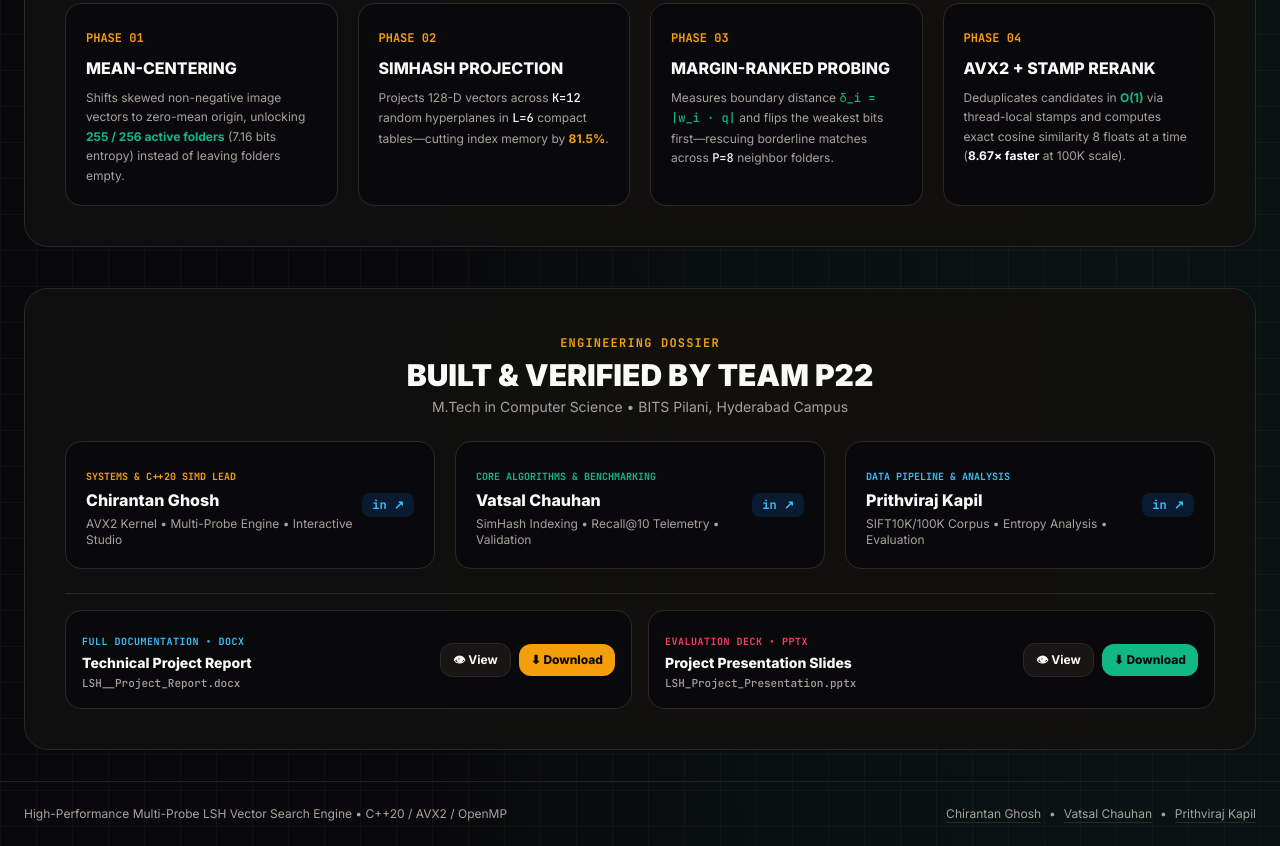
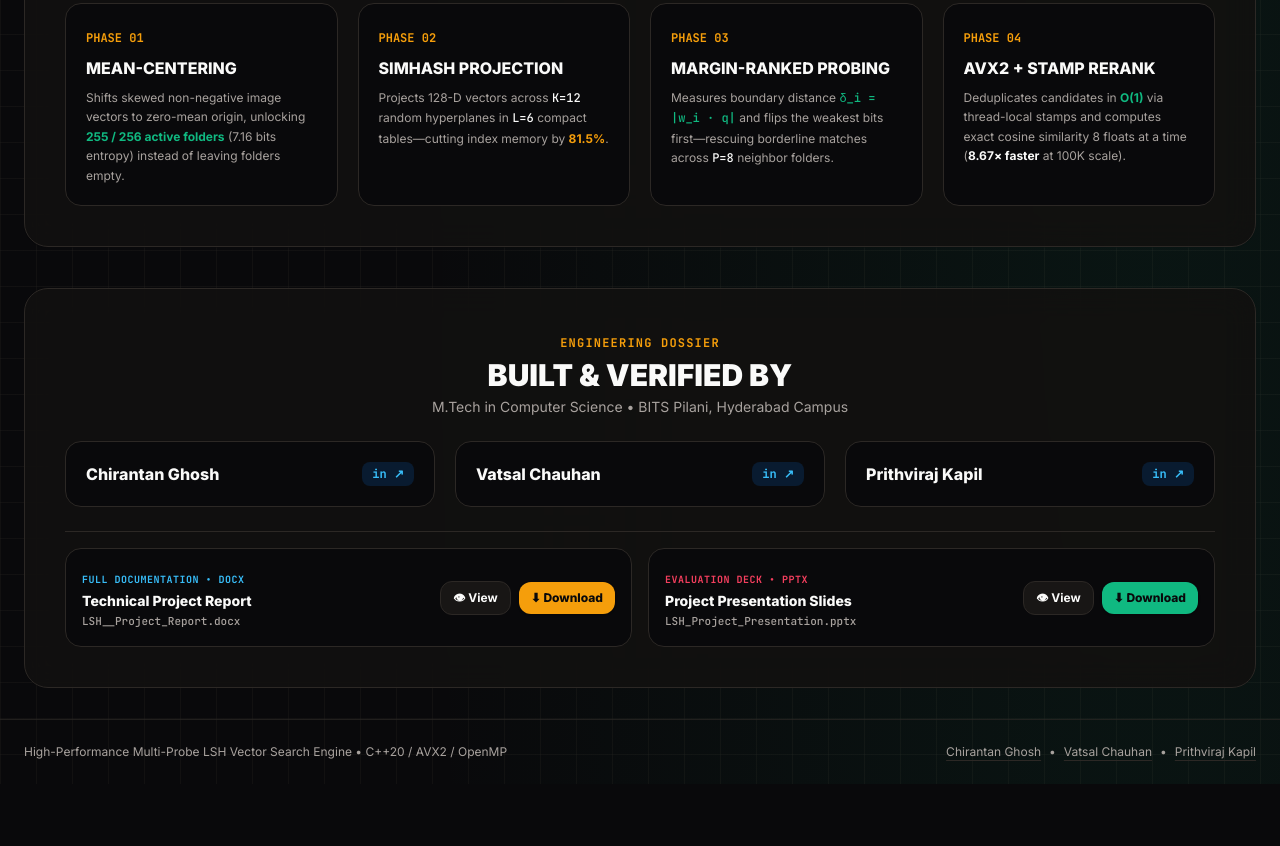
Before and after one commit to Chirantan17/Multi-Probe-Locality-Sensitive-Hashing, a plain HTML site: page index.html in a window 1280 px wide. Shown: the part 8462-9308 px from the top of the page. After the commit the page ends 9246 px from the top, so only its background shows below. Drawn offline with nearby package versions, Linux system fonts and the light colour scheme; animation ran at ten frames a second.

Commit message:
chore: remove P22 label and role descriptions from author cards

```diff
--- a/index.html
+++ b/index.html
@@ -1104,35 +1104,23 @@ probe_heap.push({margin, mask ^ (1u << b)});
     <section class="panel-card rounded-3xl p-6 sm:p-10 space-y-6">
       <div class="text-center max-w-2xl mx-auto space-y-1">
         <span class="text-xs font-mono font-bold uppercase tracking-widest text-amberAccent">Engineering Dossier</span>
-        <h3 class="text-2xl sm:text-3xl font-black uppercase text-cream">Built & Verified By Team P22</h3>
+        <h3 class="text-2xl sm:text-3xl font-black uppercase text-cream">Built & Verified By</h3>
         <p class="text-xs sm:text-sm text-stoneMuted">M.Tech in Computer Science • BITS Pilani, Hyderabad Campus</p>
       </div>
 
       <div class="grid grid-cols-1 md:grid-cols-3 gap-5">
         <a href="https://www.linkedin.com/in/chirantan-ghosh-01625a242/" target="_blank" rel="noopener noreferrer" class="bg-obsidian border border-borderWarm hover:border-amberAccent/60 rounded-2xl p-5 flex items-center justify-between transition group">
-          <div>
-            <span class="text-[10px] font-mono uppercase text-amberAccent font-bold">Systems & C++20 SIMD Lead</span>
-            <h4 class="text-base font-extrabold text-cream group-hover:text-amberAccent transition mt-0.5">Chirantan Ghosh</h4>
-            <p class="text-xs text-stoneMuted mt-1">AVX2 Kernel • Multi-Probe Engine • Interactive Studio</p>
-          </div>
+          <h4 class="text-base font-extrabold text-cream group-hover:text-amberAccent transition">Chirantan Ghosh</h4>
           <span class="px-2.5 py-1 rounded-lg bg-[#0a66c2]/20 text-skyAccent font-mono text-xs font-bold shrink-0">in ↗</span>
         </a>
 
         <a href="https://www.linkedin.com/in/vatsal-chauhan-14a45825a/" target="_blank" rel="noopener noreferrer" class="bg-obsidian border border-borderWarm hover:border-amberAccent/60 rounded-2xl p-5 flex items-center justify-between transition group">
-          <div>
-            <span class="text-[10px] font-mono uppercase text-emeraldAccent font-bold">Core Algorithms & Benchmarking</span>
-            <h4 class="text-base font-extrabold text-cream group-hover:text-amberAccent transition mt-0.5">Vatsal Chauhan</h4>
-            <p class="text-xs text-stoneMuted mt-1">SimHash Indexing • Recall@10 Telemetry • Validation</p>
-          </div>
+          <h4 class="text-base font-extrabold text-cream group-hover:text-amberAccent transition">Vatsal Chauhan</h4>
           <span class="px-2.5 py-1 rounded-lg bg-[#0a66c2]/20 text-skyAccent font-mono text-xs font-bold shrink-0">in ↗</span>
         </a>
 
         <a href="https://www.linkedin.com/in/prithviraj-kapil-b741b1211/" target="_blank" rel="noopener noreferrer" class="bg-obsidian border border-borderWarm hover:border-amberAccent/60 rounded-2xl p-5 flex items-center justify-between transition group">
-          <div>
-            <span class="text-[10px] font-mono uppercase text-skyAccent font-bold">Data Pipeline & Analysis</span>
-            <h4 class="text-base font-extrabold text-cream group-hover:text-amberAccent transition mt-0.5">Prithviraj Kapil</h4>
-            <p class="text-xs text-stoneMuted mt-1">SIFT10K/100K Corpus • Entropy Analysis • Evaluation</p>
-          </div>
+          <h4 class="text-base font-extrabold text-cream group-hover:text-amberAccent transition">Prithviraj Kapil</h4>
           <span class="px-2.5 py-1 rounded-lg bg-[#0a66c2]/20 text-skyAccent font-mono text-xs font-bold shrink-0">in ↗</span>
         </a>
       </div>
```
